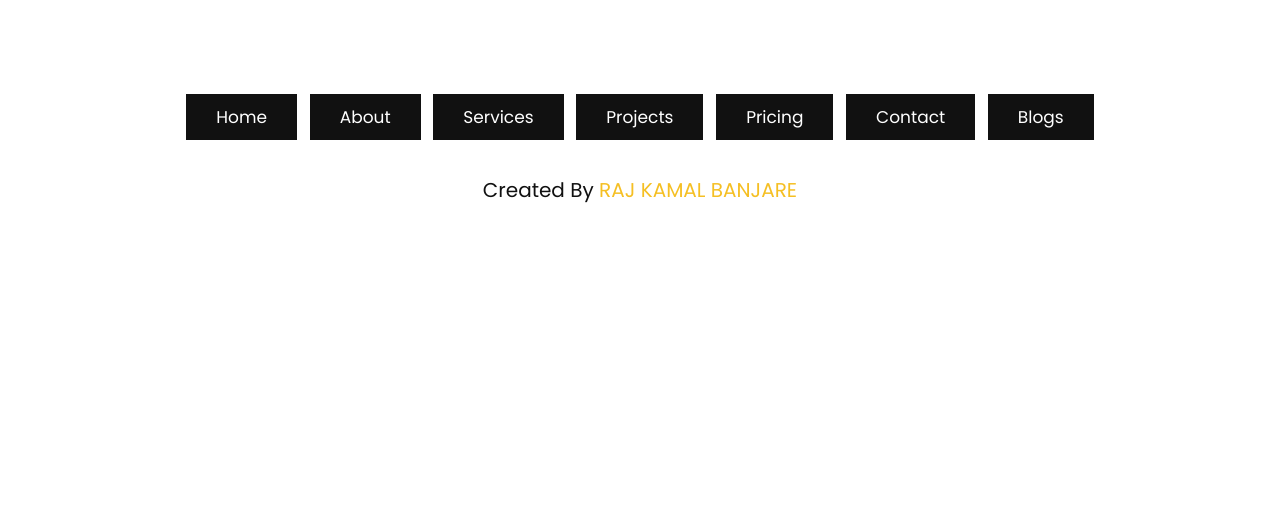
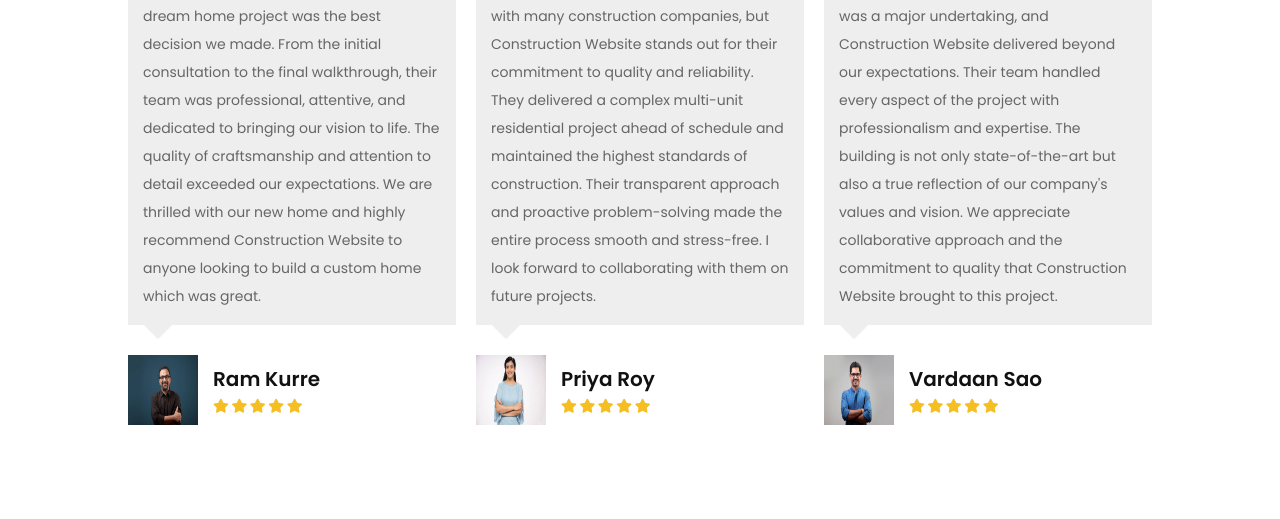
Before and after one commit to OmkarDeshpande15/DhansmrutiBuildconPvtLtc, a plain HTML site: page construction-website-main/index.html in a window 1280 px wide. Shown: the part 846-1365 px from the top of the page. Before the commit the page ends 1151 px from the top, so only its background shows below. Drawn offline with nearby package versions, Linux system fonts and the light colour scheme; some packages are replaced by stand-ins of ours; a script that the page names is missing.

Commit message:
Update index.html

```diff
--- a/construction-website-main/index.html
+++ b/construction-website-main/index.html
@@ -148,6 +148,89 @@
 
    <!-- home section ends -->
 
+    <!-- reviews section starts  -->
+
+   <section class="reviews">
+
+      <h1 class="heading"> clients reviews </h1>
+
+      <div class="swiper reviews-slider">
+
+         <div class="swiper-wrapper">
+
+            <div class="swiper-slide slide">
+               <p>Choosing Construction Website for our dream home project was the best decision we made. From the
+                  initial consultation to
+                  the final walkthrough, their team was professional, attentive, and dedicated to bringing our vision to
+                  life. The quality
+                  of craftsmanship and attention to detail exceeded our expectations. We are thrilled with our new home
+                  and highly
+                  recommend Construction Website to anyone looking to build a custom home which was great. </p>
+               <div class="user">
+                  <img src="images/pic 1.jpg" alt="">
+                  <div class="info">
+                     <h3>Ram Kurre</h3>
+                     <div class="stars">
+                        <i class="fas fa-star"></i>
+                        <i class="fas fa-star"></i>
+                        <i class="fas fa-star"></i>
+                        <i class="fas fa-star"></i>
+                        <i class="fas fa-star"></i>
+                     </div>
+                  </div>
+               </div>
+            </div>
+
+            <div class="swiper-slide slide">
+               <p>As a property developer, I have worked with many construction companies, but Construction Website
+                  stands out for their commitment to quality and reliability. They delivered a complex multi-unit
+                  residential project ahead of schedule and maintained the highest standards of construction. Their
+                  transparent approach and proactive problem-solving made the entire process smooth and stress-free. I
+                  look forward to collaborating with them on future projects.</p>
+               <div class="user">
+                  <img src="images/pic 2.jpg" alt="">
+                  <div class="info">
+                     <h3>Priya Roy</h3>
+                     <div class="stars">
+                        <i class="fas fa-star"></i>
+                        <i class="fas fa-star"></i>
+                        <i class="fas fa-star"></i>
+                        <i class="fas fa-star"></i>
+                        <i class="fas fa-star"></i>
+                     </div>
+                  </div>
+               </div>
+            </div>
+
+            <div class="swiper-slide slide">
+               <p>Building our new corporate headquarters was a major undertaking, and Construction Website delivered
+                  beyond our expectations. Their team handled every aspect of the project with professionalism and
+                  expertise. The building is not only state-of-the-art but also a true reflection of our company's
+                  values and vision. We appreciate collaborative approach and the commitment to quality that
+                  Construction Website brought to this project.</p>
+               <div class="user">
+                  <img src="images/pic 3.jpg" alt="">
+                  <div class="info">
+                     <h3>Vardaan Sao</h3>
+                     <div class="stars">
+                        <i class="fas fa-star"></i>
+                        <i class="fas fa-star"></i>
+                        <i class="fas fa-star"></i>
+                        <i class="fas fa-star"></i>
+                        <i class="fas fa-star"></i>
+                     </div>
+                  </div>
+               </div>
+            </div>
+
+         </div>
+
+      </div>
+
+   </section>
+
+   <!-- reviews section ends -->
+
 
    <!-- client logo section starts -->
 
```
